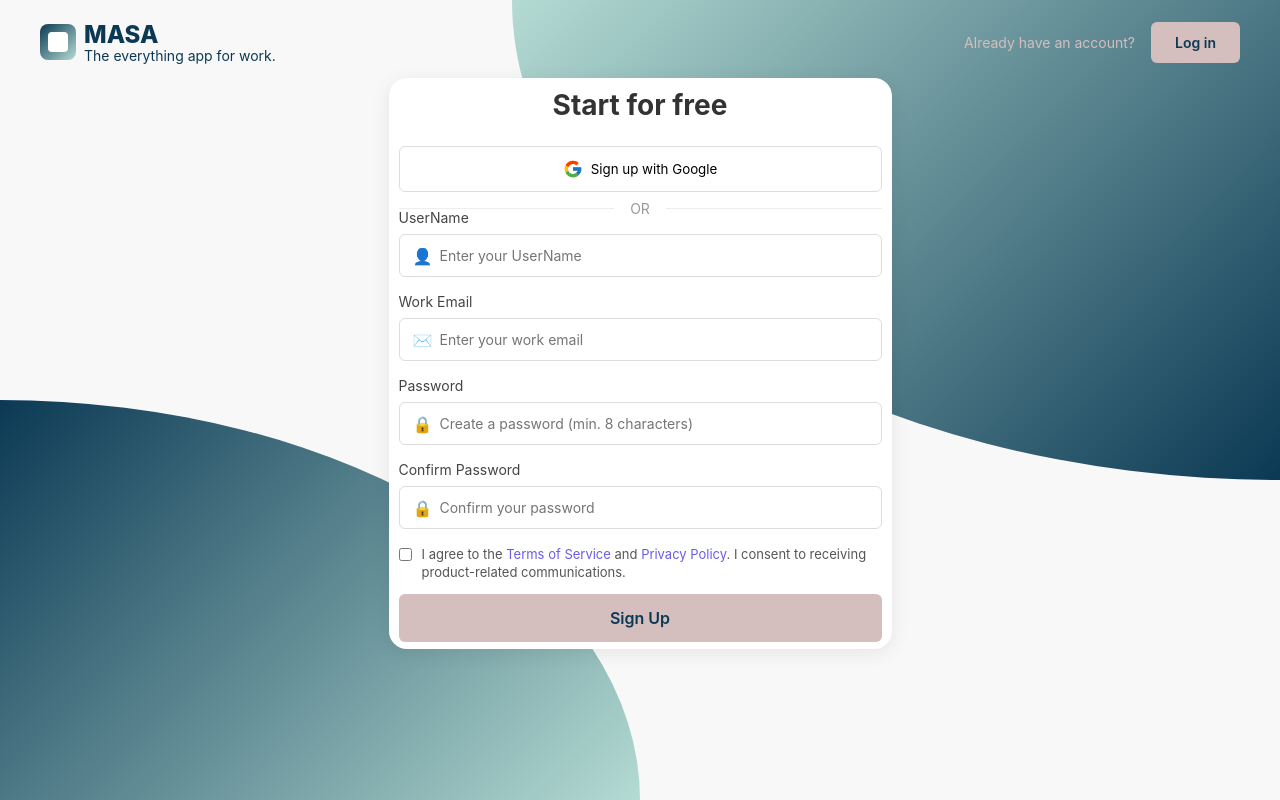
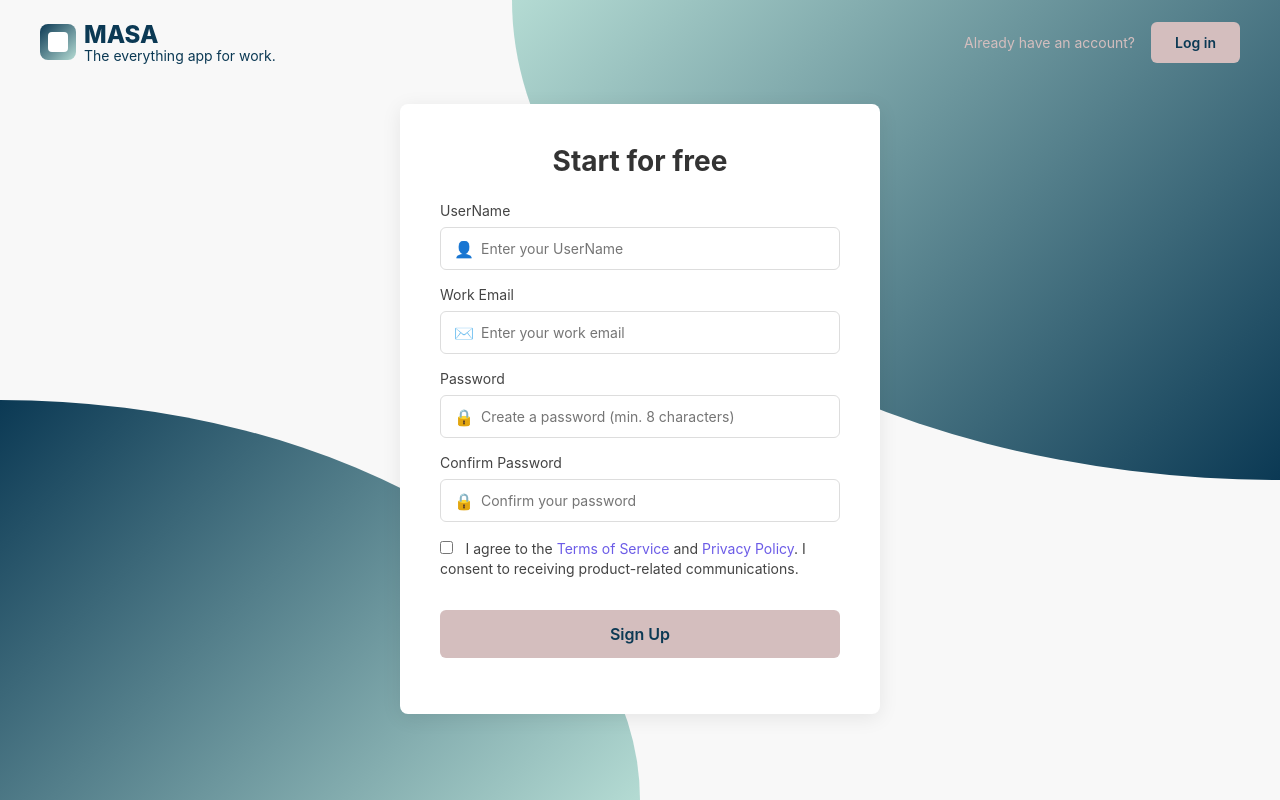
Before and after one commit to MrRobot-cpp/PM-Kanban-Board, a plain HTML site: page public/pages/signup.html in a window 1280 px wide. Drawn offline with Linux system fonts and the light colour scheme.

Commit message:
change in login and signup pages

```diff
--- a/public/css/login.css
+++ b/public/css/login.css
@@ -104,11 +104,9 @@
   cursor: pointer;
   font-size: 14px;
 }
-  .signup-btn:hover
-  {
+.signup-btn:hover {
   background-color: #0B3954;
   color: #D4BEBE;
-
 }
 
 .container {
@@ -125,25 +123,6 @@
   font-size: 28px;
   margin-bottom: 24px;
   color: #333;
-  }
-
-  .google-btn {
-    display: flex;
-    align-items: center;
-    justify-content: center;
-    width: 100%;
-    padding: 12px;
-    border: 1px solid #ddd;
-    border-radius: 6px;
-    background: white;
-    cursor: pointer;
-    margin-bottom: 16px;
-  }
-
-  .google-icon {
-    width: 20px;
-    height: 20px;
-    margin-right: 8px;
 }
 
 .divider {
@@ -225,11 +204,9 @@
   cursor: pointer;
   margin: 16px 0;
 }
-  .login-btn:hover
-  {
+.login-btn:hover {
   background-color: #0B3954;
   color: #D4BEBE;
-
 }
 
 .sso-link {
--- a/public/css/signup.css
+++ b/public/css/signup.css
@@ -74,7 +74,7 @@
 .logo-text {
   font-weight: 800;
   font-size: 24px;
-    color: #0B3954;
+  color:#0B3954;
 }
 
 .tagline {
@@ -104,19 +104,18 @@
   cursor: pointer;
   font-size: 14px;
 }
-  .login-btn:hover
-  {
+.login-btn:hover {
   background-color: #0B3954;
   color: #D4BEBE;
+}
 
-  }
 .container {
-    max-width: 503px;
-    margin: -6px auto;
+  max-width: 480px;
+  margin: 20px auto;
   background: white;
-    border-radius: 18px;
+  border-radius: 8px;
   box-shadow: 0 4px 20px rgba(0, 0, 0, 0.08);
-    padding: 10px;
+  padding: 40px;
   text-align: center;
 }
 
@@ -126,30 +125,11 @@
   color: #333;
 }
 
-  .google-btn {
-    display: flex;
-    align-items: center;
-    justify-content: center;
-    width: 100%;
-    padding: 12px;
-    border: 1px solid #ddd;
-    border-radius: 6px;
-    background: white;
-    cursor: pointer;
-    margin-bottom: 16px;
-  }
-
-  .google-icon {
-    width: 20px;
-    height: 20px;
-    margin-right: 8px;
-  }
-
 .divider {
   display: flex;
   align-items: center;
   color: #999;
-    margin: -8px  0;
+  margin: 24px 0;
   font-size: 14px;
 }
 
@@ -187,8 +167,7 @@
 
 input[type="text"],
 input[type="email"],
-  input[type="password"],
-  input[type="tel"] {
+input[type="password"] {
   width: 100%;
   padding: 12px 16px 12px 40px;
   border: 1px solid #ddd;
@@ -205,21 +184,17 @@
 }
 
 .term-check {
-    display: flex;
-    align-items: flex-start;
-    margin: 16px 0;
   text-align: left;
+  margin-bottom: 16px;
 }
 
-  .term-check input {
-    margin-right: 10px;
-    margin-top: 3px;
+.term-check input[type="checkbox"] {
+  margin-right: 8px;
 }
 
 .term-check label {
-    font-size: 13px;
-    color: #555;
-    line-height: 1.4;
+  font-size: 14px;
+  color: #444;
 }
 
 .term-check a {
@@ -237,19 +212,11 @@
   font-size: 16px;
   border: none;
   cursor: pointer;
-    margin: -3px 0;
+  margin: 16px 0;
 }
-  .signup-btn:hover
-  {
+.signup-btn:hover {
   background-color: #0B3954;
   color: #D4BEBE;
-
-  }
-
-  .sso-link {
-    color: #6c5ce7;
-    text-decoration: none;
-    font-size: 14px;
 }
 
 .footer {
@@ -285,11 +252,3 @@
   font-size: 12px;
   margin-top: 4px;
 }
-
-  .tagline-highlight {
-    background: linear-gradient(90deg, #6c5ce7, #d56bf3);
-    -webkit-background-clip: text;
-    background-clip: text;
-    color: transparent;
-    font-weight: 700;
-  }
--- a/public/pages/signup.html
+++ b/public/pages/signup.html
@@ -28,18 +28,6 @@
 
   <div class="container">
     <h1>Start for free</h1>
-
-    <button class="google-btn">
-      <svg class="google-icon" xmlns="http://www.w3.org/2000/svg" viewBox="0 0 48 48">
-        <path fill="#FFC107" d="M43.611,20.083H42V20H24v8h11.303c-1.649,4.657-6.08,8-11.303,8c-6.627,0-12-5.373-12-12c0-6.627,5.373-12,12-12c3.059,0,5.842,1.154,7.961,3.039l5.657-5.657C34.046,6.053,29.268,4,24,4C12.955,4,4,12.955,4,24c0,11.045,8.955,20,20,20c11.045,0,20-8.955,20-20C44,22.659,43.862,21.35,43.611,20.083z"></path>
-        <path fill="#FF3D00" d="M6.306,14.691l6.571,4.819C14.655,15.108,18.961,12,24,12c3.059,0,5.842,1.154,7.961,3.039l5.657-5.657C34.046,6.053,29.268,4,24,4C16.318,4,9.656,8.337,6.306,14.691z"></path>
-        <path fill="#4CAF50" d="M24,44c5.166,0,9.86-1.977,13.409-5.192l-6.19-5.238C29.211,35.091,26.715,36,24,36c-5.202,0-9.619-3.317-11.283-7.946l-6.522,5.025C9.505,39.556,16.227,44,24,44z"></path>
-        <path fill="#1976D2" d="M43.611,20.083H42V20H24v8h11.303c-0.792,2.237-2.231,4.166-4.087,5.571c0.001-0.001,0.002-0.001,0.003-0.002l6.19,5.238C36.971,39.205,44,34,44,24C44,22.659,43.862,21.35,43.611,20.083z"></path>
-      </svg>
-      Sign up with Google
-    </button>
-
-    <div class="divider">OR</div>
 
     <form action="login.html" method="GET">
       <div class="form-group">
```
Also changed, not shown: public/pages/Login.html (+0 -10 lines). Lines whose indentation alone changed are shown as unchanged.
